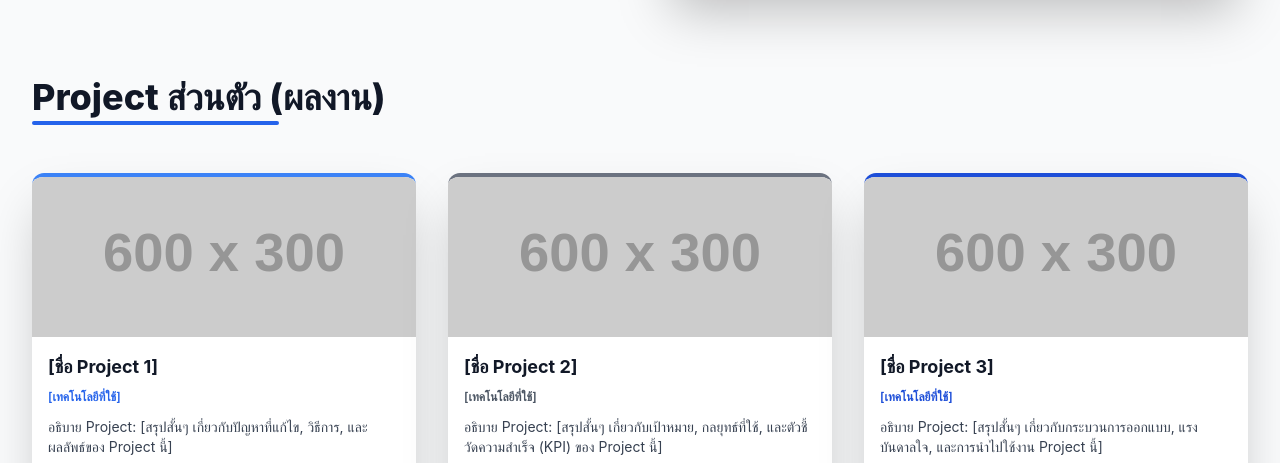
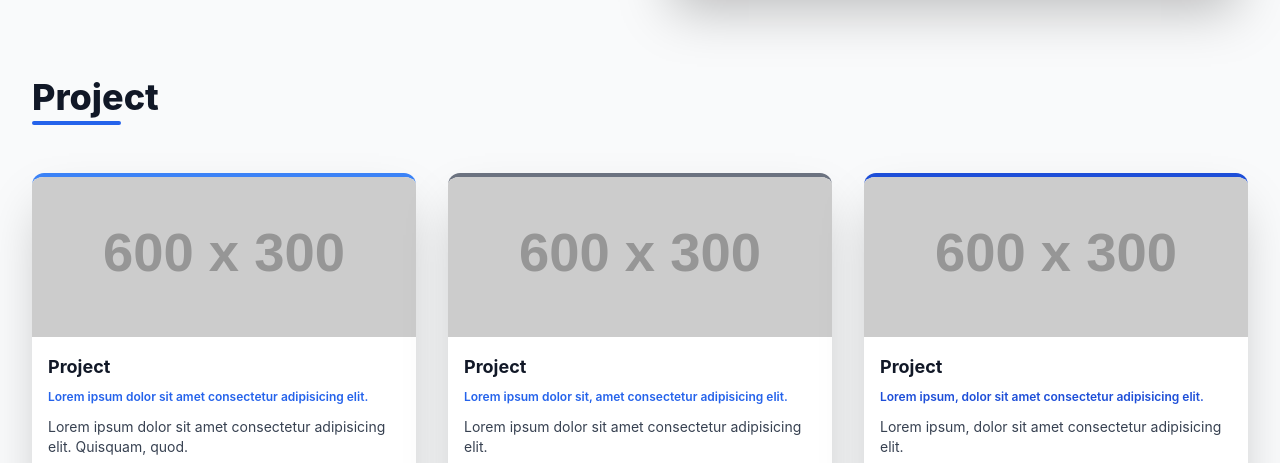
Before and after one commit to dichyno1/portfolio, a plain HTML site: page index.html in a window 1280 px wide. Shown: the part 2040-2503 px from the top of the page. Drawn offline with nearby package versions, Linux system fonts and the light colour scheme; placeholder pictures from the web are drawn by us.

Commit message:
Update index.html

```diff
--- a/index.html
+++ b/index.html
@@ -210,20 +210,21 @@
         </section>
 
         <section id="projects" class="space-y-10 md:space-y-12">
-            <h2 class="text-3xl md:text-4xl font-extrabold text-gray-900 section-title">Project ส่วนตัว (ผลงาน)</h2>
+            <h2 class="text-3xl md:text-4xl font-extrabold text-gray-900 section-title">Project</h2>
 
             <div class="grid md:grid-cols-3 gap-8">
                 <div class="bg-white rounded-xl shadow-2xl overflow-hidden card-effect border-t-4 border-blue-500">
-                    <img src="https://placehold.co/600x300/dbeafe/1e40af?text=[รูปภาพ\nProject 1]" alt=""
+                    <img src="https://placehold.co/600x300/dbeafe/1e40af?text=[รูปภาพ\nProject]" alt=""
                         class="w-full h-40 object-cover"
-                        onerror="this.onerror=null;this.src='https://placehold.co/600x300/dbeafe/1e40af?text=[รูปภาพ\nProject 1]';">
+                        onerror="this.onerror=null;this.src='https://placehold.co/600x300/dbeafe/1e40af?text=[รูปภาพ\nProject]';">
                     <div class="p-4">
                         <h3 class="text-lg font-bold text-gray-900 mb-2">
-                            [ชื่อ Project 1]
+                            Project
                         </h3>
-                        <p class="text-xs text-blue-600 mb-3 font-semibold">[เทคโนโลยีที่ใช้]</p>
+                        <p class="text-xs text-blue-600 mb-3 font-semibold">Lorem ipsum dolor sit amet consectetur
+                            adipisicing elit.</p>
                         <p class="text-gray-700 text-sm line-clamp-3">
-                            อธิบาย Project: [สรุปสั้นๆ เกี่ยวกับปัญหาที่แก้ไข, วิธีการ, และผลลัพธ์ของ Project นี้]
+                            Lorem ipsum dolor sit amet consectetur adipisicing elit. Quisquam, quod.
                         </p>
                         <a href="https://github.com/topics/projects" target="_blank"
                             class="mt-3 inline-flex items-center text-blue-600 hover:text-blue-800 transition duration-300 font-medium text-sm">
@@ -233,37 +234,38 @@
                 </div>
 
                 <div class="bg-white rounded-xl shadow-2xl overflow-hidden card-effect border-t-4 border-gray-500">
-                    <img src="https://placehold.co/600x300/e5e7eb/6b7280?text=[รูปภาพ\nProject 2]" alt=""
+                    <img src="https://placehold.co/600x300/e5e7eb/6b7280?text=[รูปภาพ\nProject]" alt=""
                         class="w-full h-40 object-cover"
-                        onerror="this.onerror=null;this.src='https://placehold.co/600x300/e5e7eb/6b7280?text=[รูปภาพ\nProject 2]';">
+                        onerror="this.onerror=null;this.src='https://placehold.co/600x300/e5e7eb/6b7280?text=[รูปภาพ\nProject]';">
                     <div class="p-4">
                         <h3 class="text-lg font-bold text-gray-900 mb-2">
-                            [ชื่อ Project 2]
+                            Project
                         </h3>
-                        <p class="text-xs text-gray-600 mb-3 font-semibold">[เทคโนโลยีที่ใช้]</p>
+                        <p class="text-xs text-blue-600 mb-3 font-semibold">Lorem ipsum dolor sit, amet consectetur
+                            adipisicing elit.
+                        </p>
                         <p class="text-gray-700 text-sm line-clamp-3">
-                            อธิบาย Project: [สรุปสั้นๆ เกี่ยวกับเป้าหมาย, กลยุทธ์ที่ใช้, และตัวชี้วัดความสำเร็จ (KPI)
-                            ของ Project นี้]
+                            Lorem ipsum dolor sit amet consectetur adipisicing elit.
                         </p>
                         <a href="https://www.canva.com/th_th/create/reports/" target="_blank"
-                            class="mt-3 inline-flex items-center text-gray-600 hover:text-gray-800 transition duration-300 font-medium text-sm">
+                            class="mt-3 inline-flex items-center text-blue-600 hover:text-blue-800 transition duration-300 font-medium text-sm">
                             ดูรายละเอียด <i data-lucide="arrow-right" class="w-4 h-4 ml-1"></i>
                         </a>
                     </div>
                 </div>
 
                 <div class="bg-white rounded-xl shadow-2xl overflow-hidden card-effect border-t-4 border-blue-700">
-                    <img src="https://placehold.co/600x300/1e40af/bfdbfe?text=[รูปภาพ\nProject 3]" alt=""
+                    <img src="https://placehold.co/600x300/1e40af/bfdbfe?text=[รูปภาพ\nProject]" alt=""
                         class="w-full h-40 object-cover"
-                        onerror="this.onerror=null;this.src='https://placehold.co/600x300/1e40af/bfdbfe?text=[รูปภาพ\nProject 3]';">
+                        onerror="this.onerror=null;this.src='https://placehold.co/600x300/1e40af/bfdbfe?text=[รูปภาพ\nProject]';">
                     <div class="p-4">
                         <h3 class="text-lg font-bold text-gray-900 mb-2">
-                            [ชื่อ Project 3]
+                            Project
                         </h3>
-                        <p class="text-xs text-blue-700 mb-3 font-semibold">[เทคโนโลยีที่ใช้]</p>
+                        <p class="text-xs text-blue-700 mb-3 font-semibold">Lorem ipsum, dolor sit amet consectetur
+                            adipisicing elit.</p>
                         <p class="text-gray-700 text-sm line-clamp-3">
-                            อธิบาย Project: [สรุปสั้นๆ เกี่ยวกับกระบวนการออกแบบ, แรงบันดาลใจ, และการนำไปใช้งาน Project
-                            นี้]
+                            Lorem ipsum, dolor sit amet consectetur adipisicing elit.
                         </p>
                         <a href="https://www.behance.net/search/projects/design%20portfolio" target="_blank"
                             class="mt-3 inline-flex items-center text-blue-700 hover:text-blue-900 transition duration-300 font-medium text-sm">
```
